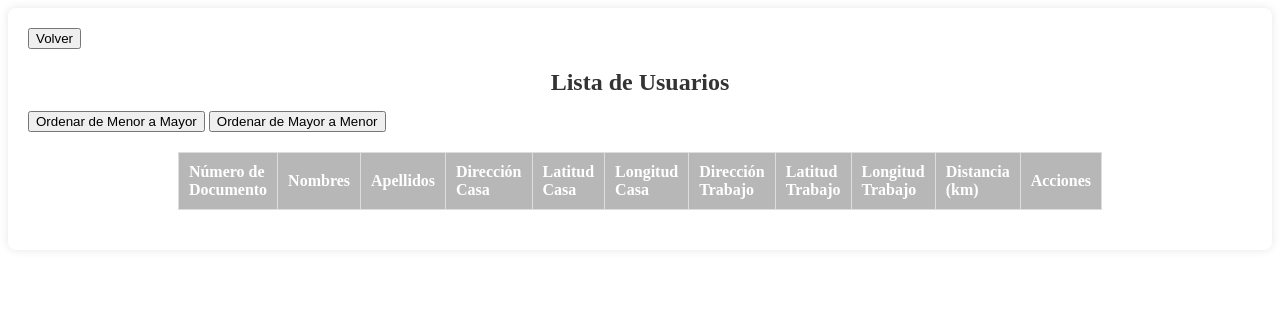
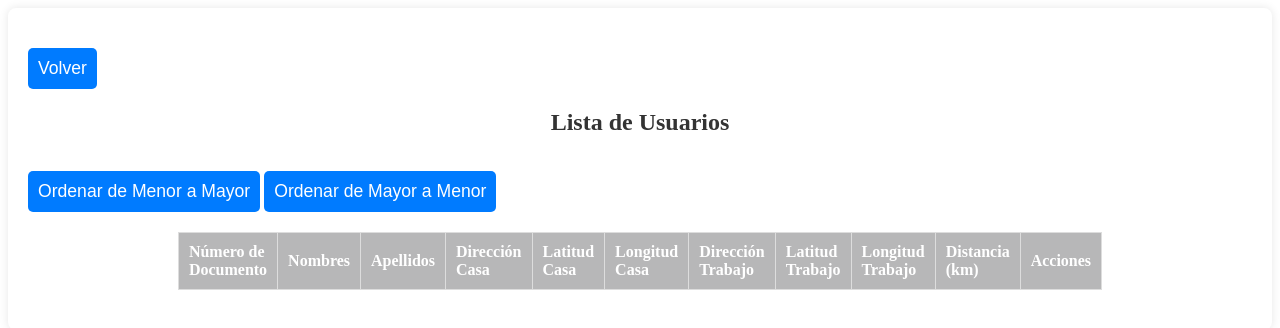
Before and after one commit to Anaid0/FormularioMapaEstudiantes, a plain HTML site: page pages/admin.html in a window 1280 px wide. Drawn offline with Linux system fonts and the light colour scheme; no server answers.

Commit message:
update css admin

```diff
--- a/css/admin.css
+++ b/css/admin.css
@@ -37,3 +37,25 @@
     color: #333;
     text-align: center;
 }
+
+button {
+    margin-top: 20px;
+    padding: 10px;
+    background-color: #007bff;
+    color: white;
+    border: none;
+    border-radius: 5px;
+    font-size: 1.1em;
+    cursor: pointer;
+    width: auto;
+    align-self: flex-start;
+}
+
+#tablaDatos thead th {
+    background-color: #007bff; /* Fondo azul para el encabezado */
+    color: white;
+    padding: 10px;
+    font-weight: bold;
+    text-align: left;
+    border: 1px solid #ccc;
+}
```
